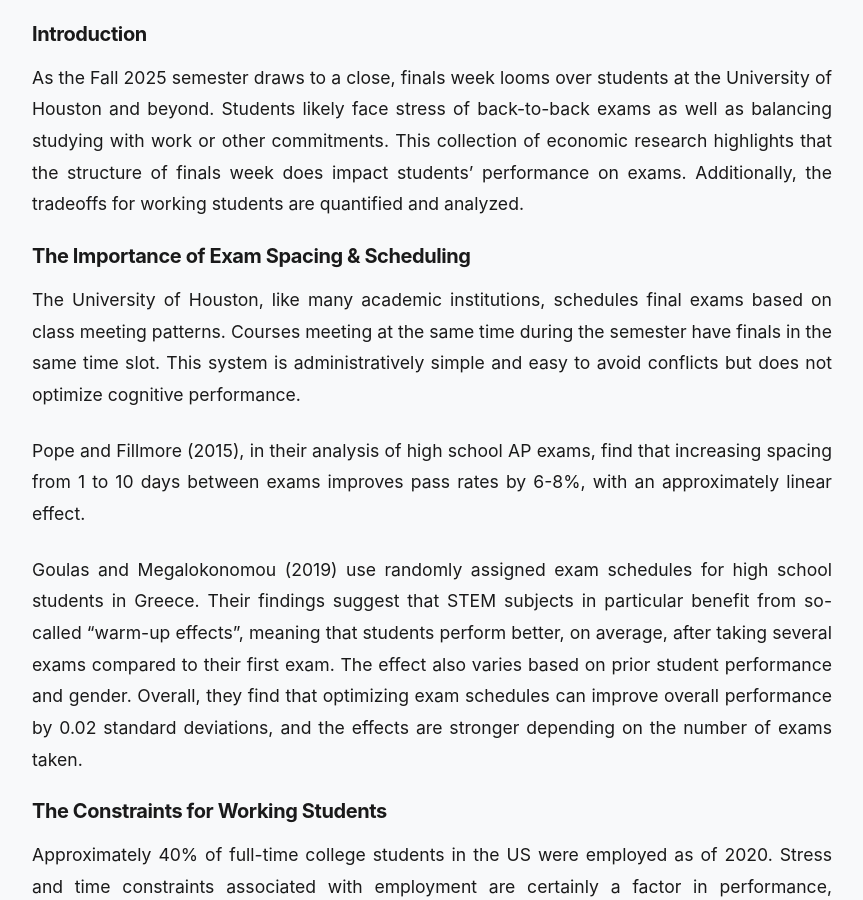
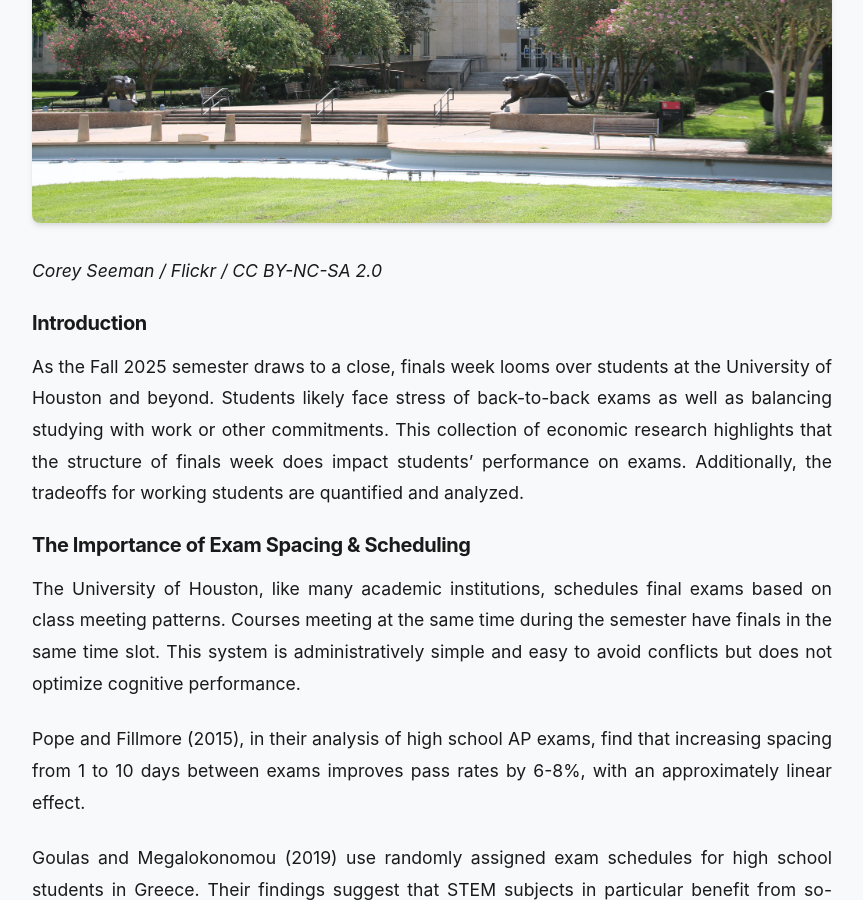
Before and after one commit to econsociety/esuh, a Jekyll site: the page built from _research/2025-11-18-final-exam-performance.md, in a window 1280 px wide and 900 px high, scrolled down 683 px. Shown: the whole window, without its empty margins (208-1071 px from the left). Built offline with Jekyll 4.4.1, drawn with Linux system fonts in a browser that asks for light colours; grey boxes are pictures that could not be loaded.

Commit message:
Update 2025-11-18-final-exam-performance.md

```diff
--- a/_research/2025-11-18-final-exam-performance.md
+++ b/_research/2025-11-18-final-exam-performance.md
@@ -13,7 +13,8 @@ citations:
   - "Stinebrickner, R., & Stinebrickner, T. R. (2003). Working during school and academic performance. _Journal of Labor Economics_, _21_(2), 473–491. [https://doi.org/10.1086/345565](https://doi.org/10.1086/345565)"
 ---
 
-![University of Houston]({{ '/assets/images/university-of-houston.png' | relative_url }})
+![University of Houston]({{ '/assets/images/university-of-houston.jpg' | relative_url }})
+*Corey Seeman / Flickr / CC BY-NC-SA 2.0*
 
 #### Introduction
 As the Fall 2025 semester draws to a close, finals week looms over students at the University of Houston and beyond. Students likely face stress of back-to-back exams as well as balancing studying with work or other commitments. This collection of economic research highlights that the structure of finals week does impact students’ performance on exams. Additionally, the tradeoffs for working students are quantified and analyzed.
```
